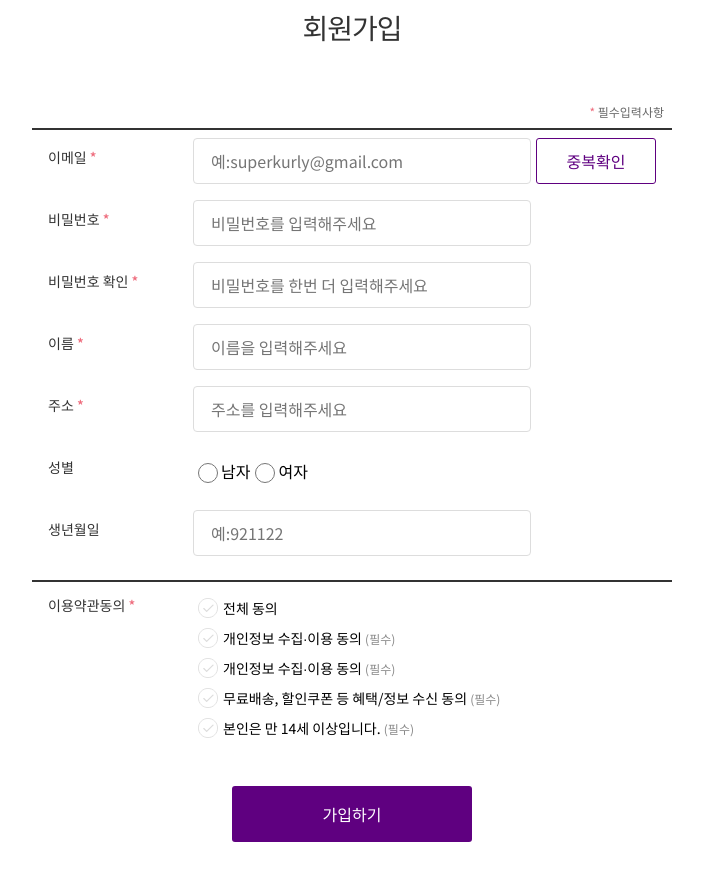
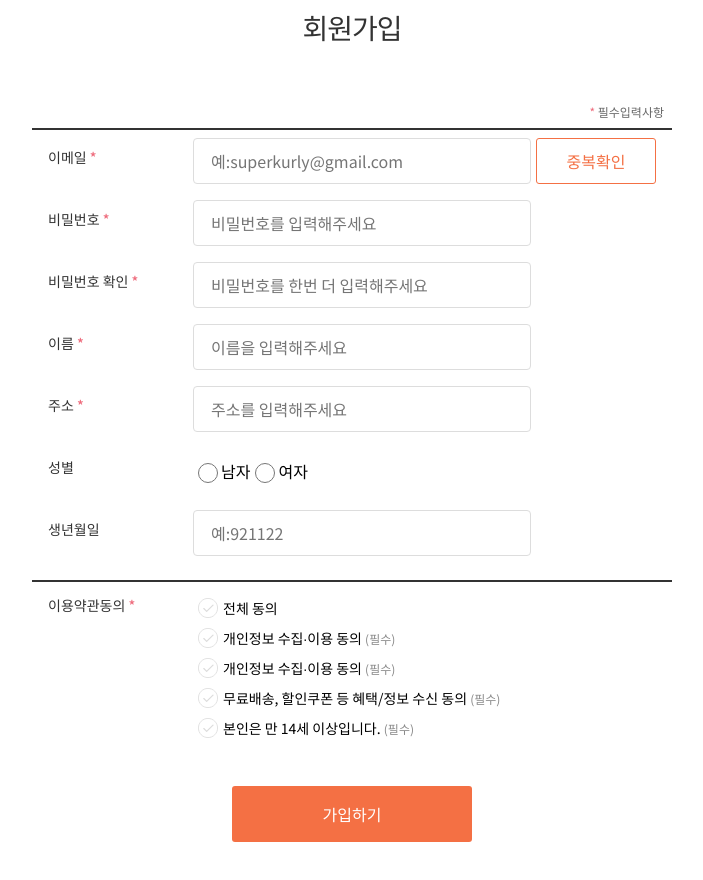
Before and after one commit to super-coding-3/super-kurly, a React (Create React App) app: page /signup in a window 1280 px wide. Shown: the part 180-1060 px from the top of the page, without its empty margins (288-991 px from the left). Built offline with nearby package versions, Linux system fonts and the light colour scheme.

Commit message:
[feature] 회원가입 api 연결

```diff
--- a/src/App.tsx
+++ b/src/App.tsx
@@ -13,7 +13,6 @@ import Cart from "./page/Cart";
 const App: React.FC = () => {
   return (
     <div className="App">
-      {/* TODO Header 삽입 */}
       <Header />
       <Routes>
         <Route path="/login" element={<Login />} />
--- a/src/components/signup/SignUpForm.tsx
+++ b/src/components/signup/SignUpForm.tsx
@@ -3,6 +3,8 @@ import styled from "styled-components";
 import { Formik, Form, FormikHelpers } from "formik";
 import { useNavigate } from "react-router-dom";
 import axios from "axios";
+
+import { MAIN_COLOR } from "./../../constans/color";
 
 import defaultSchema from "../../schema/index";
 import SignupFormGroup from "./SignUpFormGroup";
@@ -28,7 +30,10 @@ function SignUpForm(): JSX.Element {
     { setSubmitting }: FormikHelpers<Values>
   ) => {
     try {
-      const response = await axios.post("/api/member/signup", values);
+      const response = await axios.post(
+        "http://43.203.104.198:8080/api/member/signup",
+        values
+      );
       console.log(response);
       setSubmitting(true); // Form 제출 시작
       setSubmitting(false); // Form 제출 완료
@@ -61,6 +66,7 @@ function SignUpForm(): JSX.Element {
         validationSchema={defaultSchema} // 유효성 검사 스키마 추가
         onSubmit={onSubmitHandler}
       >
+        {({ setFieldValue }) => (
           <Form>
             <SignupFormGroup
               customLabel="이메일"
@@ -69,6 +75,7 @@ function SignUpForm(): JSX.Element {
               placeholder="예:superkurly@gmail.com"
               isRequired={true}
               isButton={true}
+              setFieldValue={setFieldValue}
             />
             <SignupFormGroup
               customLabel="비밀번호"
@@ -126,6 +133,7 @@ function SignUpForm(): JSX.Element {
             <AgreementList />
             <BtnSubmit type="submit">가입하기</BtnSubmit>
           </Form>
+        )}
       </Formik>
     </SignUpFormWrap>
   );
@@ -157,7 +165,7 @@ const BtnSubmit = styled.button`
   height: 56px;
   border-radius: 3px;
   color: rgb(255, 255, 255);
-  background-color: rgb(95, 0, 128);
+  background-color: ${MAIN_COLOR};
   border: 0px none;
   margin: 0 auto;
 `;
--- a/src/components/signup/SignUpFormGroup.tsx
+++ b/src/components/signup/SignUpFormGroup.tsx
@@ -1,7 +1,10 @@
 // SignupFormGroup.tsx
 import React from "react";
 import styled from "styled-components";
-import { Field, ErrorMessage } from "formik";
+import { Field, ErrorMessage, useFormikContext } from "formik";
+import axios from "axios";
+
+import { MAIN_COLOR } from "./../../constans/color";
 
 interface SignupFormGroupProps {
   customLabel: string;
@@ -10,6 +13,7 @@ interface SignupFormGroupProps {
   placeholder: string;
   isRequired?: boolean;
   isButton: boolean;
+  setFieldValue?: (field: string, value: any, shouldValidate?: boolean) => void;
 }
 
 const SignupFormGroup: React.FC<SignupFormGroupProps> = ({
@@ -19,7 +23,36 @@ const SignupFormGroup: React.FC<SignupFormGroupProps> = ({
   placeholder,
   isRequired,
   isButton,
+  setFieldValue,
 }) => {
+  const { values } = useFormikContext<{ [key: string]: any }>();
+
+  const handleEmailCheck = async () => {
+    try {
+      const response = await axios.get(
+        "http://43.203.104.198:8080/api/member/signUpValid",
+        {
+          params: { email: values[name] },
+        }
+      );
+      const { data } = response;
+      if (data.message === "사용 가능한 email 입니다.") {
+        if (setFieldValue) {
+          setFieldValue(name, values[name], true);
+        }
+        alert("사용 가능한 이메일입니다.");
+      } else if (data.message === "이미 존재하는 email 입니다.") {
+        if (setFieldValue) {
+          setFieldValue(name, "", true);
+        }
+        alert("이미 사용 중인 이메일입니다.");
+      }
+    } catch (error) {
+      console.error("이메일 중복 확인 중 오류 발생:", error);
+      alert("이메일 중복 확인 중 오류가 발생했습니다.");
+    }
+  };
+
   return (
     <SignupFormGroupWrap>
       <SignupFormItem>
@@ -30,7 +63,15 @@ const SignupFormGroup: React.FC<SignupFormGroupProps> = ({
           <Field id={name} name={name} type={type} placeholder={placeholder} />
           <ErrorMessage name={name} component="div" className="error-ms" />
         </InputItem>
-        <BtnArea>{isButton ? <button>중복확인</button> : <></>}</BtnArea>
+        <BtnArea>
+          {isButton ? (
+            <button type="button" onClick={handleEmailCheck}>
+              중복확인
+            </button>
+          ) : (
+            <></>
+          )}
+        </BtnArea>
       </SignupFormItem>
     </SignupFormGroupWrap>
   );
@@ -87,9 +128,9 @@ export const BtnArea = styled.div`
     border-radius: 3px;
     display: block;
     text-align: center;
-    color: rgb(95, 0, 128);
+    color: ${MAIN_COLOR};
     background-color: rgb(255, 255, 255);
-    border: 1px solid rgb(95, 0, 128);
+    border: 1px solid ${MAIN_COLOR};
   }
 `;
 
```
Lines whose indentation alone changed are shown as unchanged.
